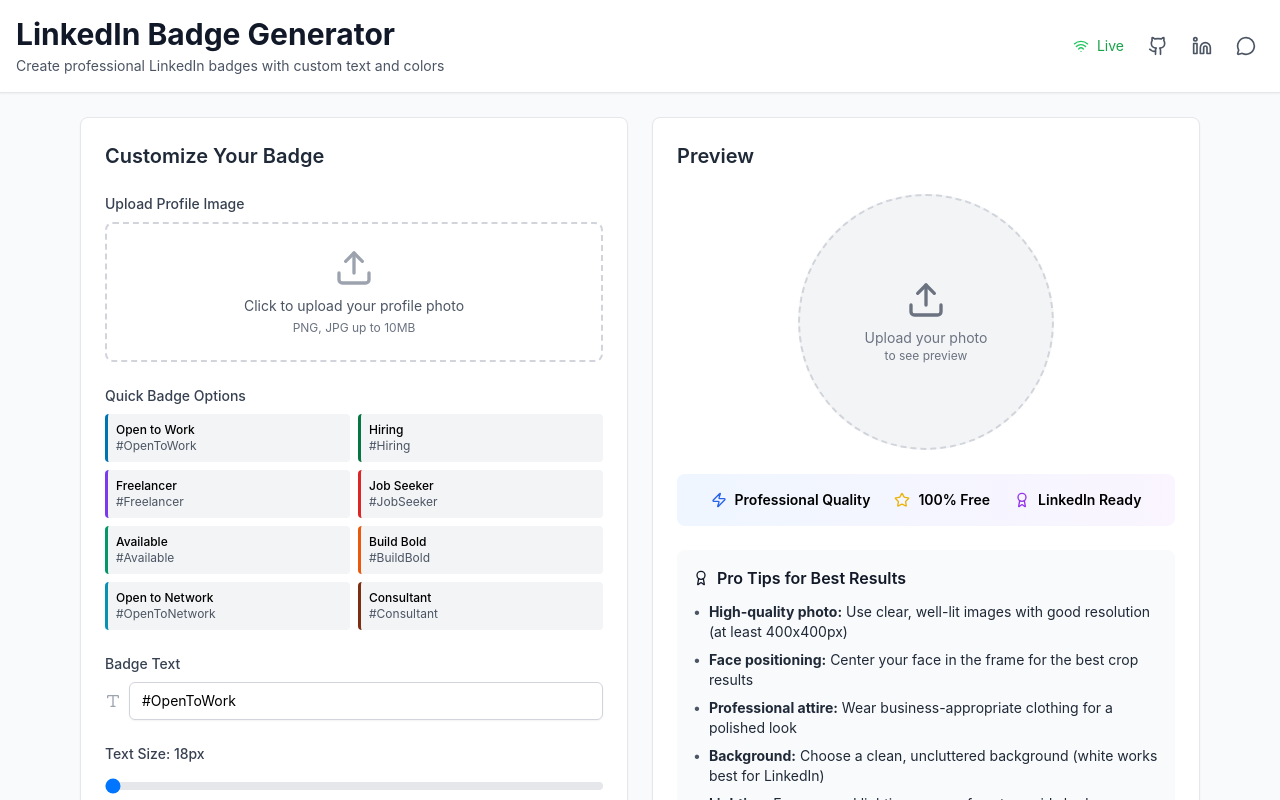
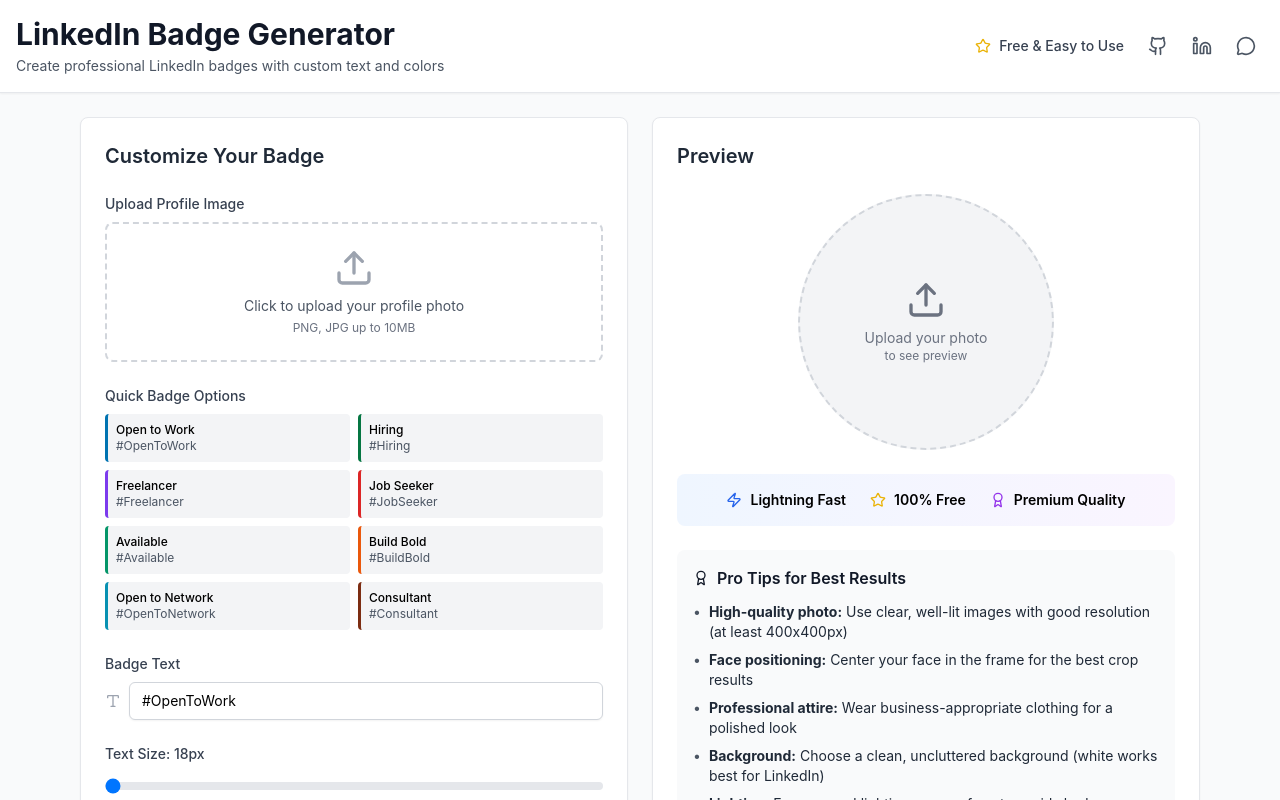
Before and after one commit to UsmanGhias/linkedin-badge-generator, a React (Create React App) app: page / in a window 1280 px wide. Shown: the top 800 px of the page. Built offline with nearby package versions, Linux system fonts and the light colour scheme.

Commit message:
Remove all counter logic, add simple charming static content

```diff
--- a/src/App.js
+++ b/src/App.js
@@ -1,5 +1,5 @@
 import React, { useState, useRef, useEffect, useCallback } from 'react';
-import { Upload, Download, Palette, Type, Heart, RotateCcw, Crop, X, ExternalLink, Github, Linkedin, MessageCircle, Users, Star, Award, Zap, ChevronDown, ChevronUp, Wifi, WifiOff } from 'lucide-react';
+import { Upload, Download, Palette, Type, Heart, RotateCcw, Crop, X, ExternalLink, Github, Linkedin, MessageCircle, Star, Award, Zap, ChevronDown, ChevronUp } from 'lucide-react';
 
 function App() {
   const [selectedImage, setSelectedImage] = useState(null);
@@ -13,7 +13,6 @@
   const [showPortfolio, setShowPortfolio] = useState(false);
   const [showCharity, setShowCharity] = useState(false);
   const [backgroundType, setBackgroundType] = useState('white'); // white or transparent
-  const [isOnline, setIsOnline] = useState(true);
   const [openFaqIndex, setOpenFaqIndex] = useState(null);
   const canvasRef = useRef(null);
   const svgRef = useRef(null);
@@ -65,21 +64,6 @@
       answer: "While designed for LinkedIn, you can use these badges on other professional platforms like Twitter, Facebook, or your personal website."
     }
   ];
-
-  // Simple online status check
-  useEffect(() => {
-    const checkOnlineStatus = () => {
-      setIsOnline(navigator.onLine);
-    };
-
-    window.addEventListener('online', checkOnlineStatus);
-    window.addEventListener('offline', checkOnlineStatus);
-
-    return () => {
-      window.removeEventListener('online', checkOnlineStatus);
-      window.removeEventListener('offline', checkOnlineStatus);
-    };
-  }, []);
 
   const handleImageUpload = (event) => {
     const file = event.target.files[0];
@@ -311,14 +295,8 @@
             {/* Social Links */}
             <div className="flex items-center space-x-4">
               <div className="flex items-center space-x-2 text-sm text-gray-600">
-                {isOnline ? (
-                  <Wifi className="h-4 w-4 text-green-500" />
-                ) : (
-                  <WifiOff className="h-4 w-4 text-red-500" />
-                )}
-                <span className={isOnline ? "text-green-600" : "text-red-600"}>
-                  {isOnline ? "Live" : "Offline"}
-                </span>
+                <Star className="h-4 w-4 text-yellow-500" />
+                <span className="text-gray-700 font-medium">Free & Easy to Use</span>
               </div>
               <div className="flex space-x-2">
                 <a
@@ -694,7 +672,7 @@
               <div className="flex flex-wrap items-center justify-center space-x-6 text-center">
                 <div className="flex items-center space-x-2">
                   <Zap className="h-4 w-4 text-blue-600" />
-                  <span className="font-semibold text-sm">Professional Quality</span>
+                  <span className="font-semibold text-sm">Lightning Fast</span>
                 </div>
                 <div className="flex items-center space-x-2">
                   <Star className="h-4 w-4 text-yellow-500" />
@@ -702,7 +680,7 @@
                 </div>
                 <div className="flex items-center space-x-2">
                   <Award className="h-4 w-4 text-purple-600" />
-                  <span className="font-semibold text-sm">LinkedIn Ready</span>
+                  <span className="font-semibold text-sm">Premium Quality</span>
                 </div>
               </div>
             </div>
```
